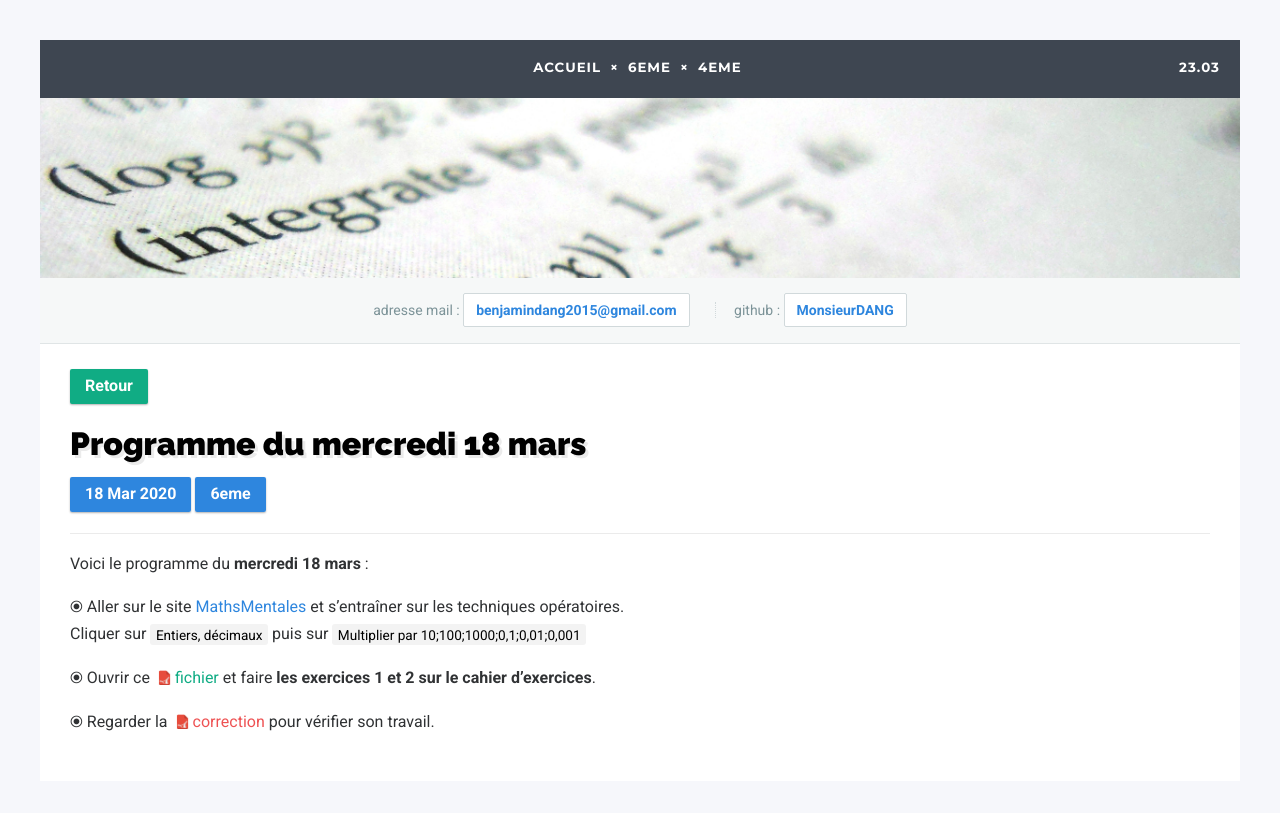
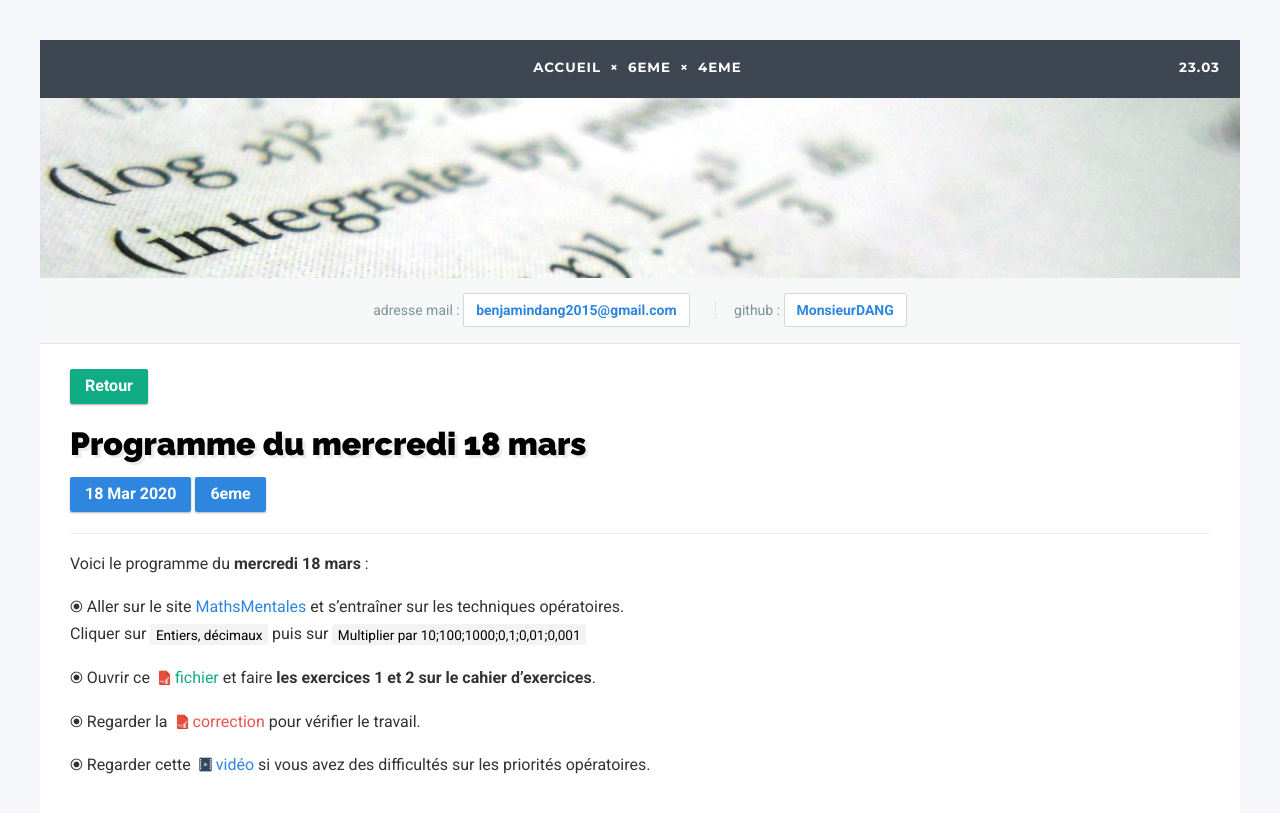
Before and after one commit to DangSinslay/DangSinslay.github.io, a Jekyll site: the page built from _posts/6eme/2020-03-18-programme.md, in a window 1280 px wide. Shown: the top 813 px of the page. Built offline with Jekyll 4.4.1, drawn with Linux system fonts in a browser that asks for light colours.

Commit message:
Update 2020-03-18-programme.md

```diff
--- a/_posts/6eme/2020-03-18-programme.md
+++ b/_posts/6eme/2020-03-18-programme.md
@@ -14,4 +14,6 @@ Cliquer sur <mark>Entiers, décimaux</mark> puis sur <mark>Multiplier par 10;100
 
 ⦿ Ouvrir ce <a class="exercice" href="/exercices/6eme/6eme_exercices_mercredi_18_mars_2020.pdf">fichier</a> et faire <b>les exercices 1 et 2 sur le cahier d'exercices</b>.
 
-⦿ Regarder la <a class="correction" href="/exercices/6eme/6eme_exercices_mercredi_18_mars_2020_corrections.pdf">correction</a> pour vérifier son travail.
+⦿ Regarder la <a class="correction" href="/exercices/6eme/6eme_exercices_mercredi_18_mars_2020_corrections.pdf">correction</a> pour vérifier le travail.
+
+⦿ Regarder cette <a class="video" href="https://youtu.be/a-IG_bjKeJc">vidéo</a> si vous avez des difficultés sur les priorités opératoires.
```
